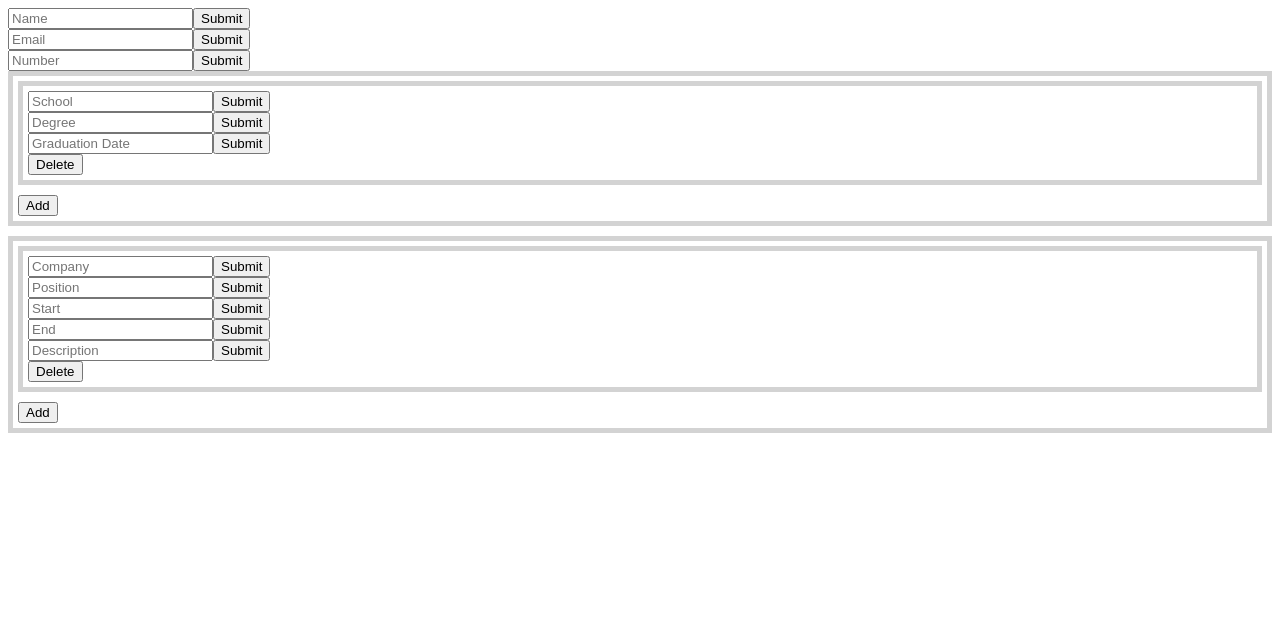
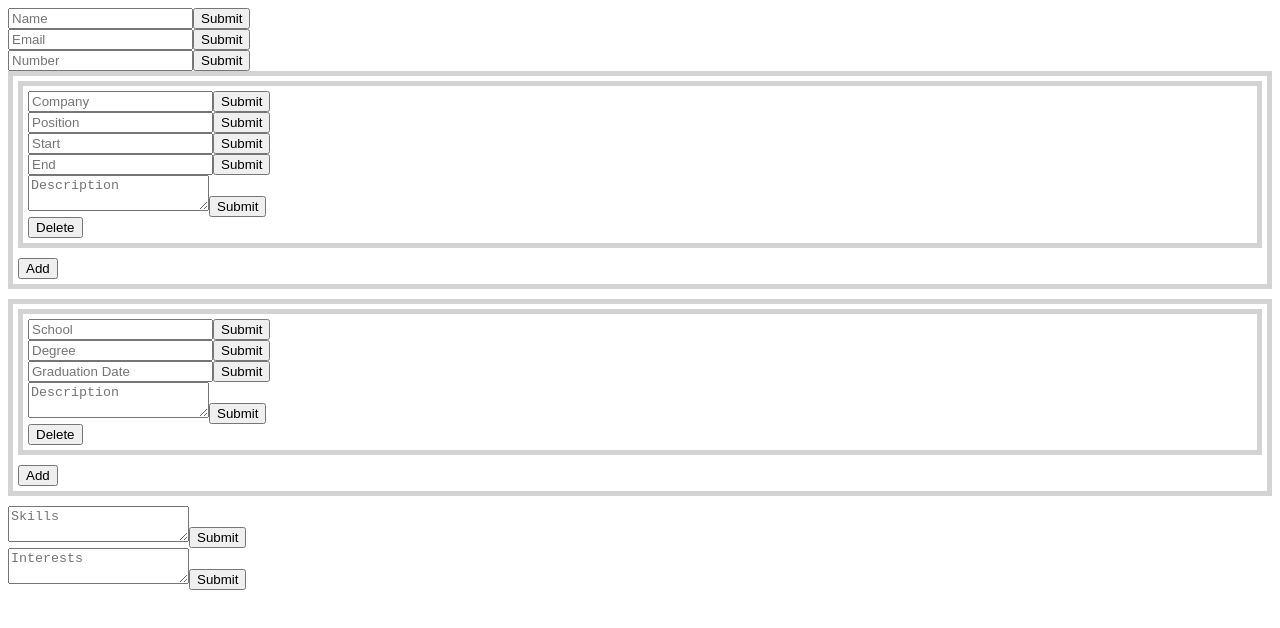
Before and after one commit to FrancisLangit/resumake, a React (Create React App) app: page / in a window 1280 px wide. Shown: the top 628 px of the page. Built offline with nearby package versions, Linux system fonts and the light colour scheme; the HTML template or start-up script is replaced by a standard one.

Commit message:
Construct option to render Fields as textareas

```diff
--- a/src/App.js
+++ b/src/App.js
@@ -9,8 +9,10 @@ const App = () => {
       <Field placeholder="Name" />
       <Field placeholder="Email" />
       <Field placeholder="Number" />
+      <Section form={<Experience />} />
       <Section form={<Education />} />
-      <Section form={<Experience />} />
+      <Field placeholder="Skills" isTextarea={true} />
+      <Field placeholder="Interests" isTextarea={true} />
     </div>
   );
 };
--- a/src/components/Education/Education.js
+++ b/src/components/Education/Education.js
@@ -8,6 +8,7 @@ const Education = () => {
         <Field placeholder="School" />,
         <Field placeholder="Degree" />,
         <Field placeholder="Graduation Date" />,
+        <Field placeholder="Description" isTextarea={true} />,
       ]}
     />
   );
--- a/src/components/Experience/Experience.js
+++ b/src/components/Experience/Experience.js
@@ -9,7 +9,7 @@ const Experience = () => {
         <Field placeholder="Position" />,
         <Field placeholder="Start" />,
         <Field placeholder="End" />,
-        <Field placeholder="Description" />,
+        <Field placeholder="Description" isTextarea={true} />,
       ]}
     />
   );
--- a/src/components/Field/Field.js
+++ b/src/components/Field/Field.js
@@ -1,6 +1,6 @@
 import { useState } from 'react';
 
-const Field = ({ placeholder }) => {
+const Field = ({ placeholder, isTextarea }) => {
   const [isEdit, setIsEdit] = useState(true);
   const [text, setText] = useState('');
 
@@ -14,16 +14,22 @@ const Field = ({ placeholder }) => {
   };
 
   if (isEdit) {
+    const inputProps = {
+      value: text,
+      onChange: (e) => handleChange(e),
+      placeholder: placeholder,
+    };
+
     return (
       <form onSubmit={(e) => handleSubmit(e)}>
-        <input onChange={(e) => handleChange(e)} placeholder={placeholder} />
+        {isTextarea ? <textarea {...inputProps} /> : <input {...inputProps} />}
         <button type="submit">Submit</button>
       </form>
     );
   } else {
     return (
       <div>
-        {text}
+        <span style={{ 'white-space': 'pre' }}>{text}</span>
         <button onClick={() => setIsEdit(!isEdit)}>Edit</button>
       </div>
     );
```
